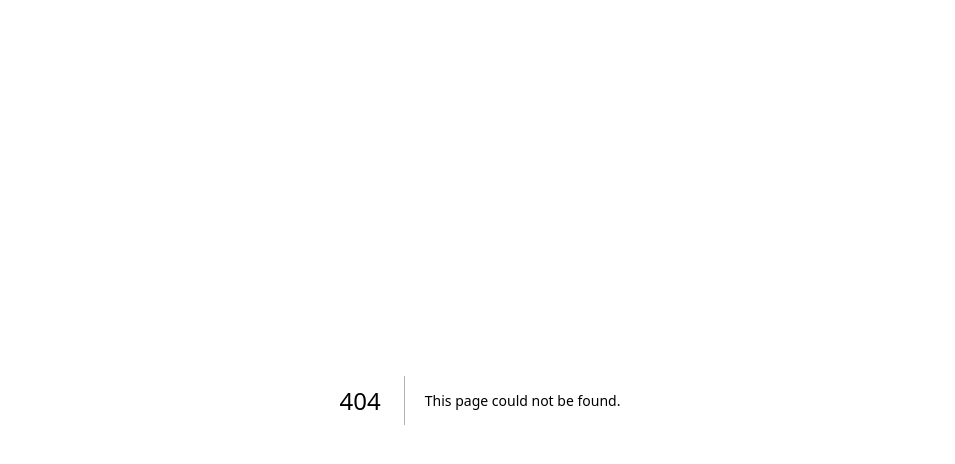
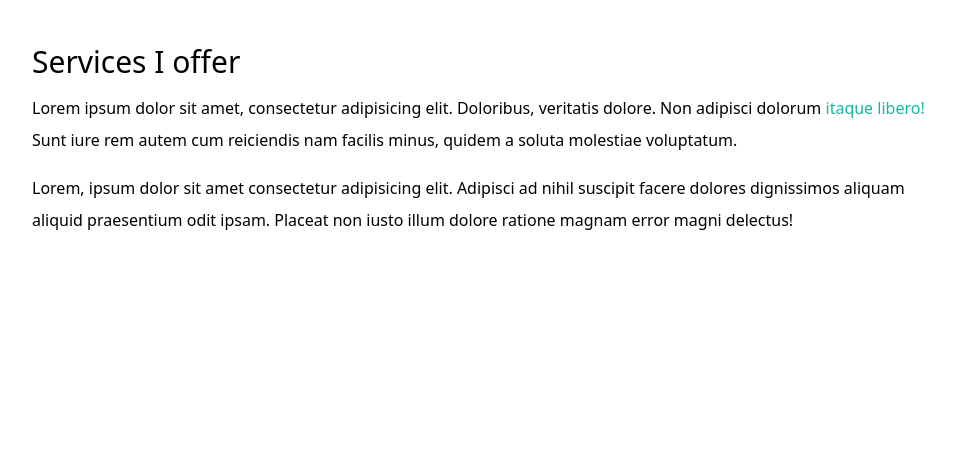
Before and after one commit to juancgalueweb/my-portfolio, a Next.js app: page /components/Services in a window 1280 px wide. Before the commit this address had no page. Shown: the top 464 px of the page, without its empty margins (160-1115 px from the left). Built offline with nearby package versions, Linux system fonts and the light colour scheme; a web font is replaced by a local one.

Commit message:
Adds Services component

```diff
--- /dev/null
+++ b/src/pages/components/Services.tsx
@@ -0,0 +1,26 @@
+import { FC } from 'react'
+
+const Services: FC = () => {
+  return (
+    <section>
+      <div className='max-w-4xl mx-auto my-10'>
+        <h3 className='text-3xl py-1'>Services I offer</h3>
+        <p className='text-md py-2 leading-8 text-gray-80'>
+          Lorem ipsum dolor sit amet, consectetur adipisicing elit. Doloribus,
+          veritatis dolore. Non adipisci dolorum{' '}
+          <span className='text-teal-500'>itaque libero!</span> Sunt iure rem
+          autem cum reiciendis nam facilis minus, quidem a soluta molestiae
+          voluptatum.
+        </p>
+        <p className='text-md py-2 leading-8 text-gray-80'>
+          Lorem, ipsum dolor sit amet consectetur adipisicing elit. Adipisci ad
+          nihil suscipit facere dolores dignissimos aliquam aliquid praesentium
+          odit ipsam. Placeat non iusto illum dolore ratione magnam error magni
+          delectus!
+        </p>
+      </div>
+    </section>
+  )
+}
+
+export default Services
--- a/src/pages/index.tsx
+++ b/src/pages/index.tsx
@@ -1,6 +1,7 @@
 import Head from 'next/head'
 import Hero from './components/Hero'
 import Navbar from './components/Navbar'
+import Services from './components/Services'
 
 export default function Home() {
   return (
@@ -15,6 +16,7 @@ export default function Home() {
         <section className='min-h-screen'>
           <Navbar />
           <Hero />
+          <Services />
         </section>
       </main>
     </>
```
